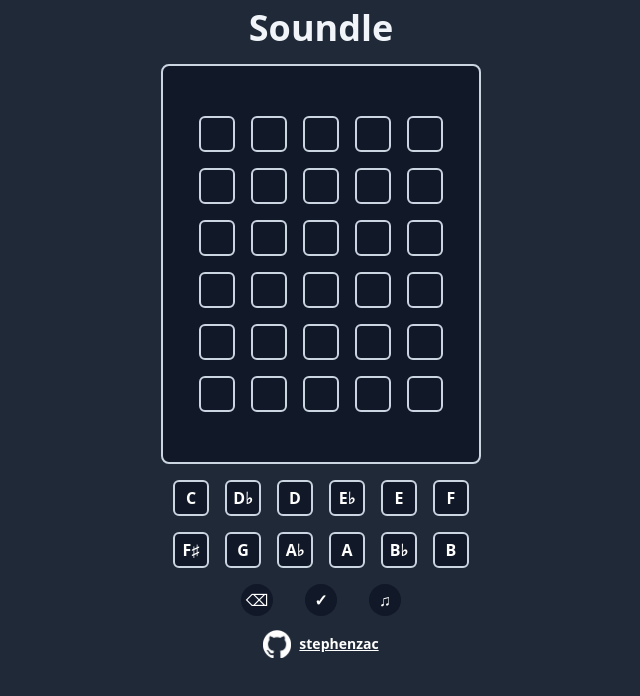
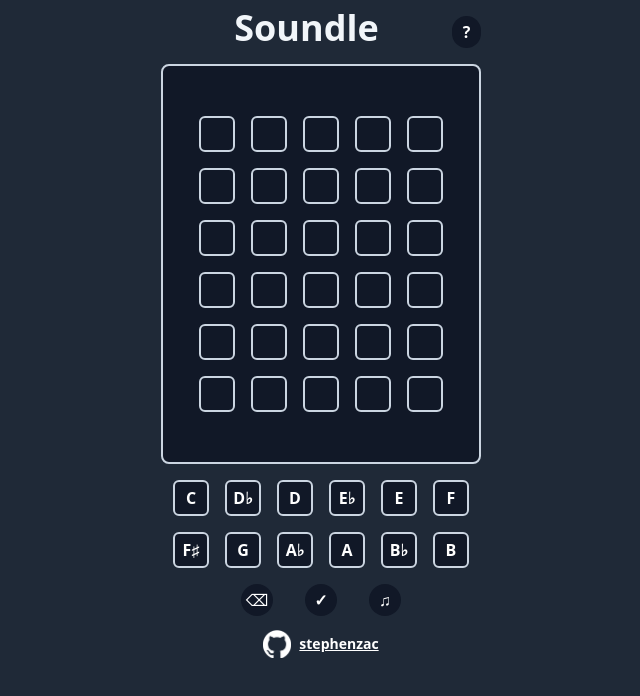
Before and after one commit to stephenzac/soundle, a React (Vite) app: page / in a window 1280 px wide. Shown: the top 696 px of the page, without its empty margins (319-959 px from the left). Built offline with nearby package versions, Linux system fonts and the light colour scheme.

Commit message:
Initial commit for information section

```diff
--- a/src/App.tsx
+++ b/src/App.tsx
@@ -1,12 +1,16 @@
 import MainGame from "./components/MainGame";
 import { BoardContextProvider } from "./contexts/BoardContext";
+import InformationButton from "./components/InformationButton";
 
 const App = () => {
   return (
-    <div className="bg-gray-800 h-screen flex flex-col">
-      <h1 className="text-center text-4xl text-slate-100 font-bold w-full pt-2 pb-4">
-        Soundle
-      </h1>
+    <div className="bg-gray-800 h-screen flex flex-col items-center">
+      <div className="w-10/12 max-w-80 flex flex-row place-items-center">
+        <h1 className="text-center text-4xl text-slate-100 font-bold w-full pt-2 pb-4">
+          Soundle
+        </h1>
+        <InformationButton />
+      </div>
       <BoardContextProvider>
         <MainGame />
       </BoardContextProvider>
--- /dev/null
+++ b/src/components/Information.tsx
@@ -0,0 +1,13 @@
+const Information = () => {
+  return (
+    <div className="transition-all ease-in">
+      <h2>Soundle</h2>
+      <p>
+        Soundle is a Wordle-like ear training game to improve your sense of
+        pitch.
+      </p>
+    </div>
+  );
+};
+
+export default Information;
--- /dev/null
+++ b/src/components/InformationButton.tsx
@@ -0,0 +1,20 @@
+import { useState } from "react";
+
+const InformationButton = () => {
+  const [clicked, setClicked] = useState(false);
+
+  const buttonClicked = () => {
+    if (!clicked) {
+      console.log("Showing information");
+      setClicked(true);
+    }
+  };
+
+  return (
+    <div className="round-button font-bold" onClick={buttonClicked}>
+      ?
+    </div>
+  );
+};
+
+export default InformationButton;
```
Also changed, not shown: 2 other files (tests, documents, lock files or other folders).
